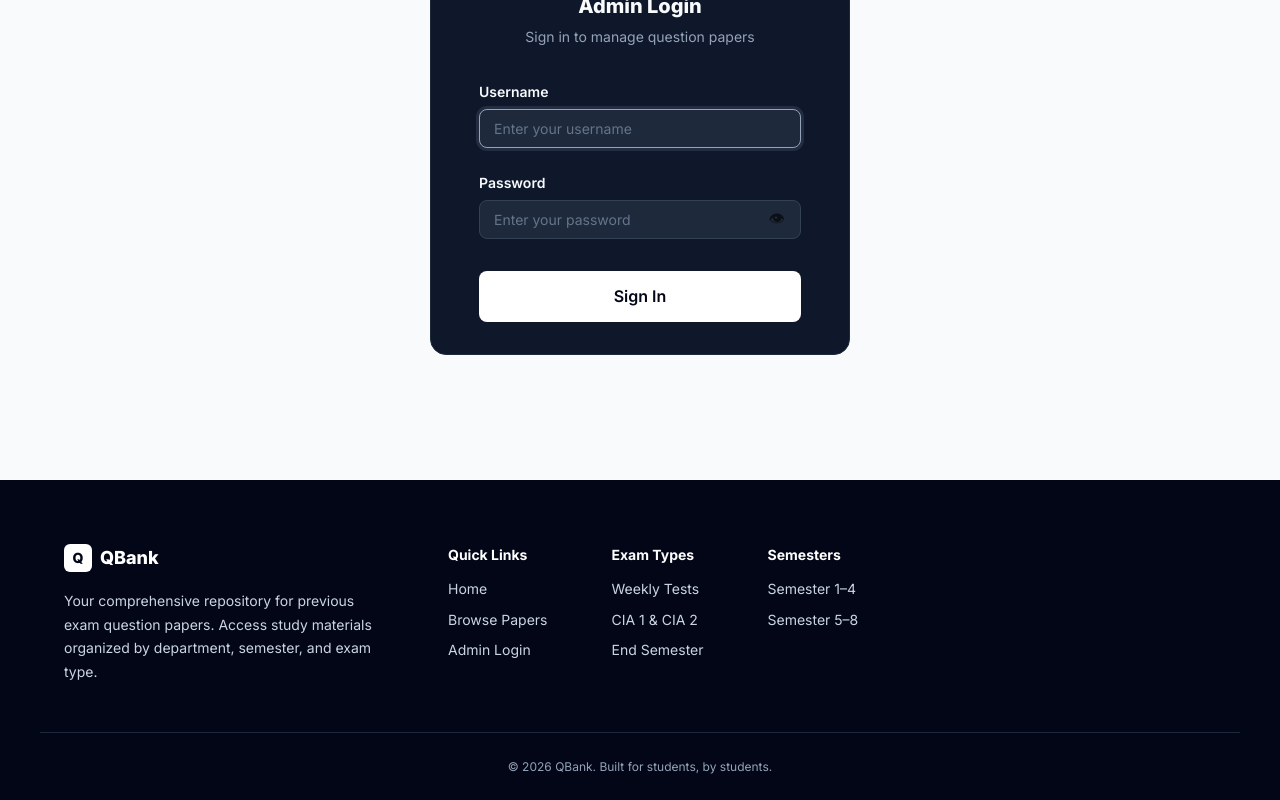
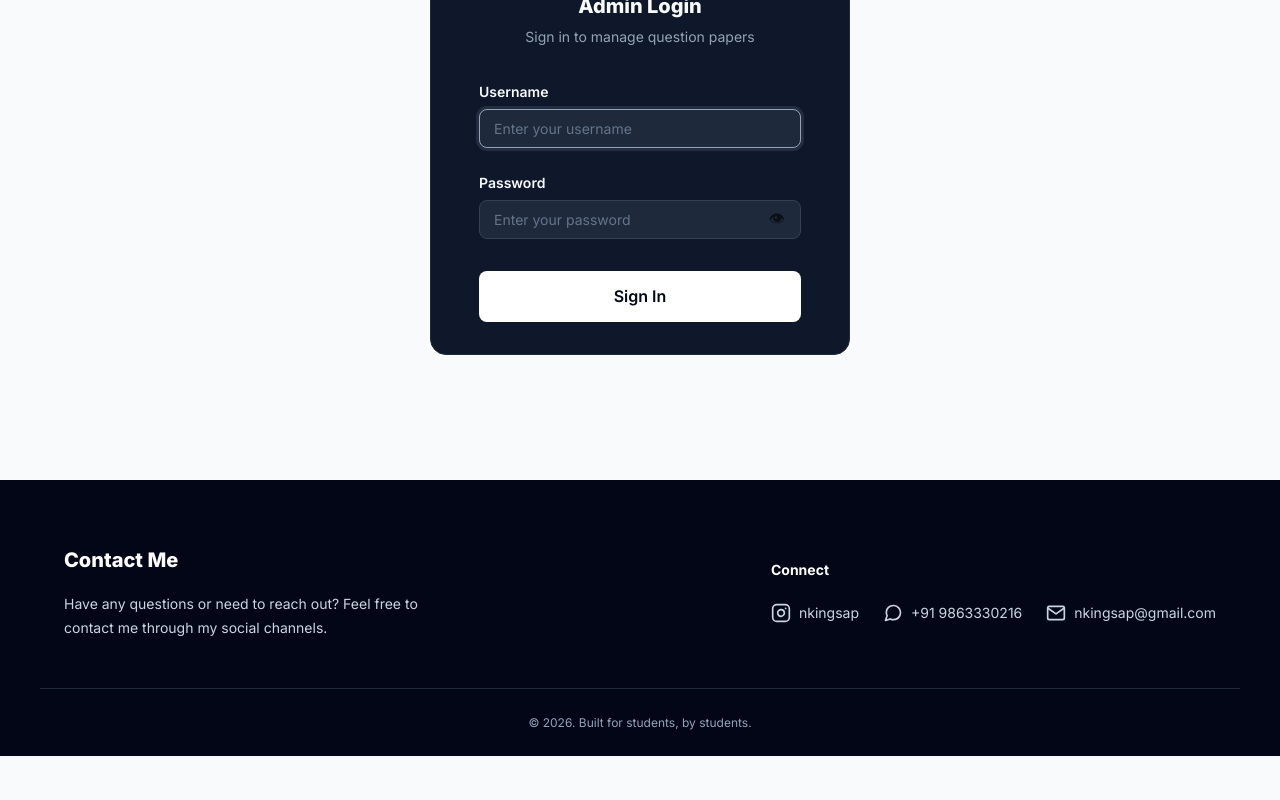
Before and after one commit to Nkingsap/Qbank, a React (Vite) app: page /login in a window 1280 px wide. Shown: the part 320-1120 px from the top of the page. After the commit the page ends 1076 px from the top, so only its background shows below. Built offline with nearby package versions, Linux system fonts and the light colour scheme; no server answers.

Commit message:
updated footer

```diff
--- a/src/components/Footer/Footer.css
+++ b/src/components/Footer/Footer.css
@@ -9,12 +9,14 @@
     margin: 0 auto;
     padding: var(--spacing-3xl) var(--spacing-lg) var(--spacing-2xl);
     display: flex;
+    justify-content: space-between;
+    align-items: center;
     gap: var(--spacing-3xl);
 }
 
 .footer-brand {
     flex: 1;
-    max-width: 320px;
+    max-width: 400px;
 }
 
 .footer-logo {
@@ -57,14 +59,14 @@
 .footer-col {
     display: flex;
     flex-direction: column;
-    gap: 8px;
+    gap: 12px;
 }
 
 .footer-col h4 {
     font-size: var(--font-size-sm);
     font-weight: 700;
     color: var(--color-white);
-    margin-bottom: 4px;
+    margin-bottom: 8px;
 }
 
 .footer-col a,
@@ -72,10 +74,25 @@
     font-size: var(--font-size-sm);
     color: var(--color-gray-300);
     transition: color var(--transition-fast);
+    display: flex;
+    align-items: center;
+    gap: 8px;
+}
+
+.footer-col a svg {
+    width: 20px;
+    height: 20px;
 }
 
 .footer-col a:hover {
     color: var(--color-white);
+}
+
+.footer-socials {
+    display: flex;
+    flex-wrap: wrap;
+    align-items: center;
+    gap: 24px;
 }
 
 .footer-bottom {
@@ -94,6 +111,8 @@
 @media (max-width: 768px) {
     .footer-inner {
         flex-direction: column;
+        align-items: center;
+        text-align: center;
         gap: var(--spacing-2xl);
         padding: var(--spacing-2xl) var(--spacing-md) var(--spacing-xl);
     }
@@ -102,9 +121,22 @@
         max-width: 100%;
     }
 
+    .footer-logo {
+        justify-content: center;
+    }
+
+    .footer-col {
+        align-items: center !important;
+    }
+
+    .footer-socials {
+        justify-content: center;
+    }
+
     .footer-links {
         flex-wrap: wrap;
         gap: var(--spacing-2xl);
+        justify-content: center;
     }
 
     .footer-bottom {
--- a/src/components/Footer/Footer.jsx
+++ b/src/components/Footer/Footer.jsx
@@ -6,38 +6,36 @@ export default function Footer() {
             <div className="footer-inner">
                 <div className="footer-brand">
                     <div className="footer-logo">
-                        <div className="footer-logo-icon">Q</div>
-                        <span className="footer-logo-text">QBank</span>
+                        <span className="footer-logo-text" style={{ fontSize: '1.25rem' }}>Contact Me</span>
                     </div>
                     <p className="footer-desc">
-                        Your comprehensive repository for previous exam question papers.
-                        Access study materials organized by department, semester, and exam type.
+                        Have any questions or need to reach out? Feel free to contact me through my social channels.
                     </p>
                 </div>
 
                 <div className="footer-links">
-                    <div className="footer-col">
-                        <h4>Quick Links</h4>
-                        <a href="/">Home</a>
-                        <a href="/browse">Browse Papers</a>
-                        <a href="/login">Admin Login</a>
-                    </div>
-                    <div className="footer-col">
-                        <h4>Exam Types</h4>
-                        <span>Weekly Tests</span>
-                        <span>CIA 1 & CIA 2</span>
-                        <span>End Semester</span>
-                    </div>
-                    <div className="footer-col">
-                        <h4>Semesters</h4>
-                        <span>Semester 1–4</span>
-                        <span>Semester 5–8</span>
+                    <div className="footer-col" style={{ alignItems: 'flex-start' }}>
+                        <h4>Connect</h4>
+                        <div className="footer-socials">
+                            <a href="https://instagram.com/nkingsap" target="_blank" rel="noopener noreferrer">
+                                <svg xmlns="http://www.w3.org/2000/svg" viewBox="0 0 24 24" fill="none" stroke="currentColor" strokeWidth="2" strokeLinecap="round" strokeLinejoin="round"><rect x="2" y="2" width="20" height="20" rx="5" ry="5"></rect><path d="M16 11.37A4 4 0 1 1 12.63 8 4 4 0 0 1 16 11.37z"></path><line x1="17.5" y1="6.5" x2="17.51" y2="6.5"></line></svg>
+                                nkingsap
+                            </a>
+                            <a href="https://wa.me/919863330216" target="_blank" rel="noopener noreferrer">
+                                <svg xmlns="http://www.w3.org/2000/svg" viewBox="0 0 24 24" fill="none" stroke="currentColor" strokeWidth="2" strokeLinecap="round" strokeLinejoin="round"><path d="M21 11.5a8.38 8.38 0 0 1-.9 3.8 8.5 8.5 0 0 1-7.6 4.7 8.38 8.38 0 0 1-3.8-.9L3 21l1.9-5.7a8.38 8.38 0 0 1-.9-3.8 8.5 8.5 0 0 1 4.7-7.6 8.38 8.38 0 0 1 3.8-.9h.5a8.48 8.48 0 0 1 8 8v.5z"></path></svg>
+                                +91 9863330216
+                            </a>
+                            <a href="mailto:nkingsap@gmail.com">
+                                <svg xmlns="http://www.w3.org/2000/svg" viewBox="0 0 24 24" fill="none" stroke="currentColor" strokeWidth="2" strokeLinecap="round" strokeLinejoin="round"><path d="M4 4h16c1.1 0 2 .9 2 2v12c0 1.1-.9 2-2 2H4c-1.1 0-2-.9-2-2V6c0-1.1.9-2 2-2z"></path><polyline points="22,6 12,13 2,6"></polyline></svg>
+                                nkingsap@gmail.com
+                            </a>
+                        </div>
                     </div>
                 </div>
             </div>
 
             <div className="footer-bottom">
-                <p>© {new Date().getFullYear()} QBank. Built for students, by students.</p>
+                <p>© {new Date().getFullYear()}. Built for students, by students.</p>
             </div>
         </footer>
     );
```
